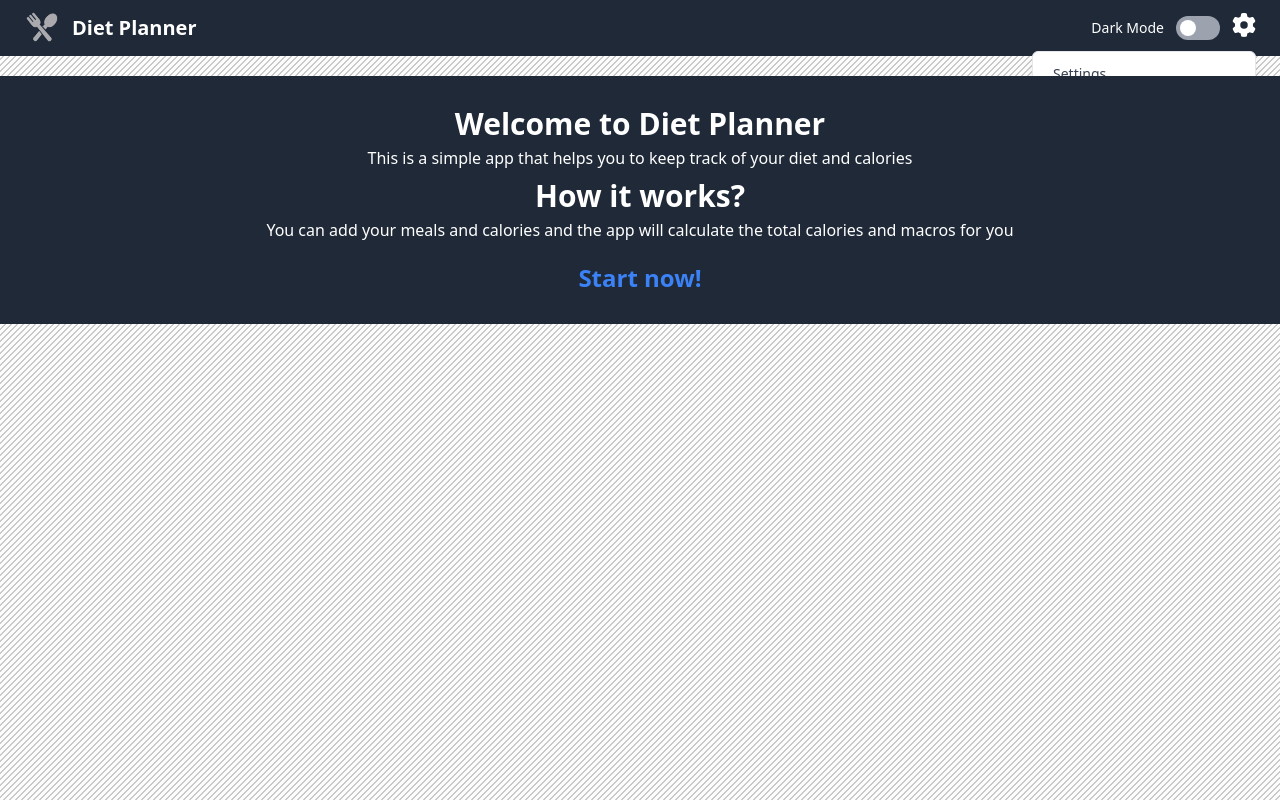
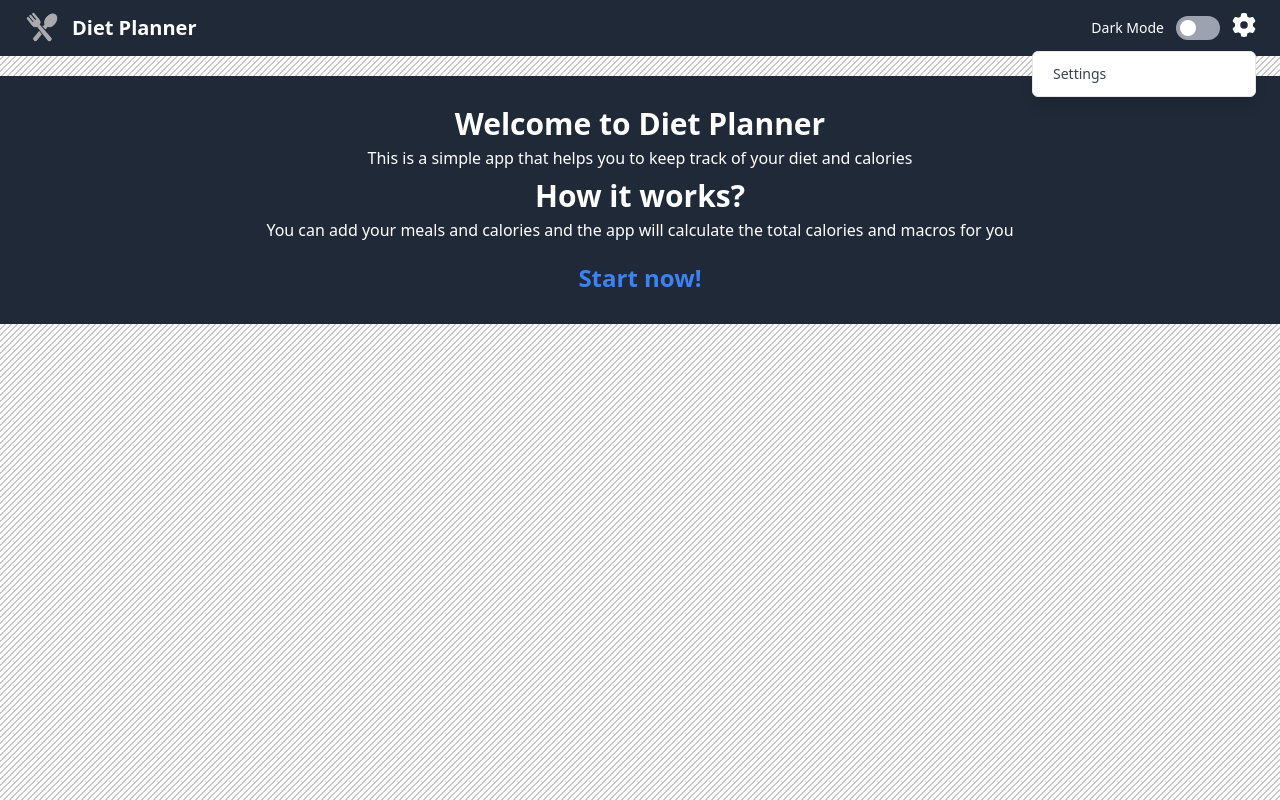
Before and after one commit to glauberperez/diet-planner, a React (Vite) app: page /welcome in a window 1280 px wide. Both pictures are taken after a click on the button 1244 px from the left and 25 px from the top of the page. Built offline with nearby package versions, Linux system fonts and the light colour scheme.

Commit message:
z-index fixed

```diff
--- a/src/components/NavbarMenu.tsx
+++ b/src/components/NavbarMenu.tsx
@@ -20,7 +20,7 @@
                 leaveFrom="opacity-100"
                 leaveTo="opacity-0"
             >
-                <Menu.Items className="absolute right-0 w-56 mt-2 origin-top-right bg-white border border-gray-200 divide-y divide-gray-100 rounded-md shadow-lg outline-none">
+                <Menu.Items className="absolute z-10 right-0 w-56 mt-2 origin-top-right bg-white border border-gray-200 divide-y divide-gray-100 rounded-md shadow-lg outline-none">
                     <div className="px-1 py-1 ">
                         <Menu.Item>
                             {({ active }) => (
```
